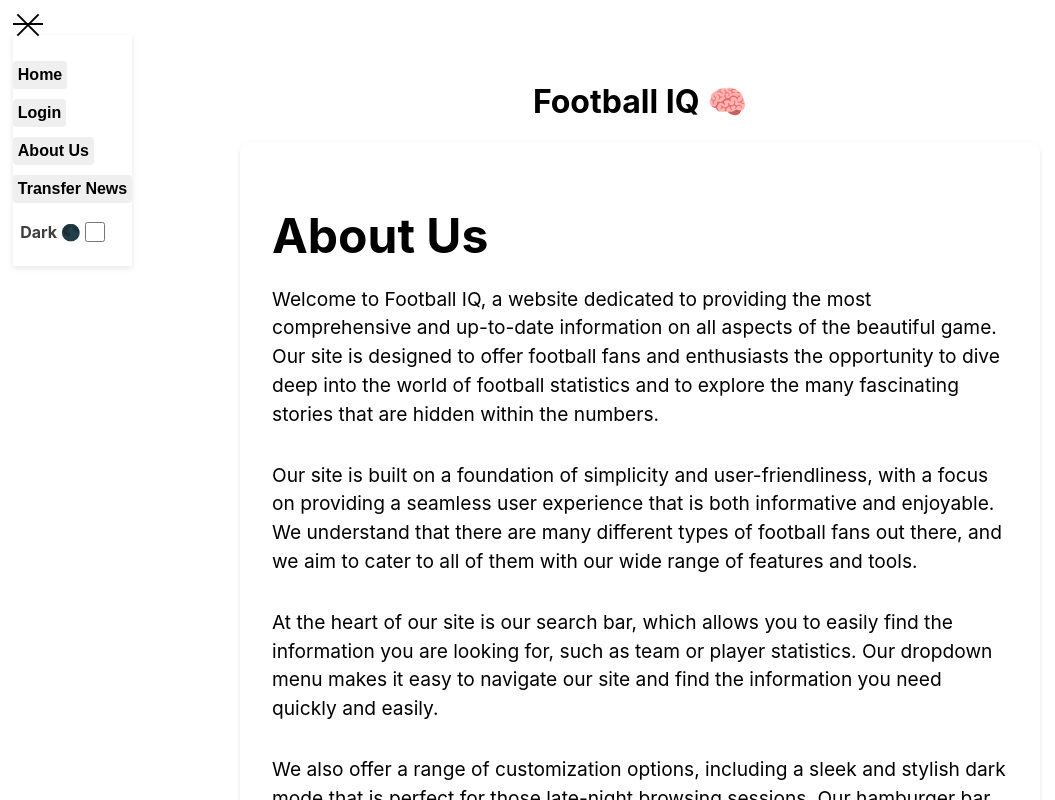
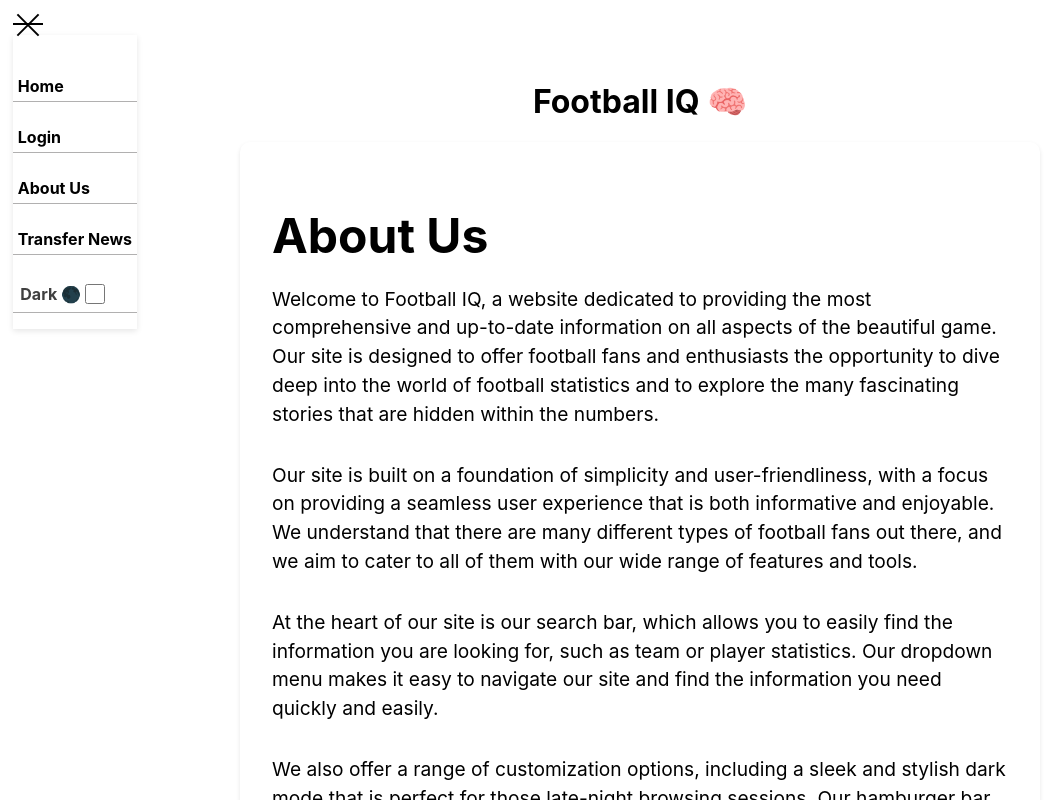
Before and after one commit to Elijah10000/football-iq, a Next.js app: page /About in a window 1280 px wide. Both pictures are taken after a click on the button 27 px from the left and 23 px from the top of the page. Shown: the top 800 px of the page, without its empty margins (0-1055 px from the left). Built offline with nearby package versions, Linux system fonts and the light colour scheme; no server answers.

Commit message:
few-changes-i-forget

```diff
--- a/components/DarkMode.tsx
+++ b/components/DarkMode.tsx
@@ -24,7 +24,7 @@ const DarkMode = ({ onToggle }: DarkModeProps) => {
       <GlobalStyles isDarkMode={isDarkMode} />
       <ToggleContainer>
       <ToggleLabel htmlFor="darkModeToggle" id="toggleLabel" isDarkMode={isDarkMode}>
-          {isDarkMode ? 'Light 🌞 ' : 'Dark 🌑 '}
+          {isDarkMode ? 'Light 🌞' : 'Dark 🌑'}
         </ToggleLabel>
         <ToggleSwitch
           type="checkbox"
--- a/components/hamburgerBar.tsx
+++ b/components/hamburgerBar.tsx
@@ -1,4 +1,4 @@
-import { HamburgerDiv, HamburgerButton, SidePanel, StyledButton, StyledGreeting, DarkModeDiv } from 'styles/hamburgerBar-style'
+import { HamburgerDiv, HamburgerButton, SidePanel, StyledButton, StyledGreeting, DarkModeDiv, GreetingText, GreetingImage } from 'styles/hamburgerBar-style'
 import DarkMode from './DarkMode';
 import { useState } from 'react';
 import { useGlobalContext } from 'contexts/GlobalContext';
@@ -39,13 +39,13 @@ export const Hamburger = (props: HamburgerProps) => {
         </HamburgerButton>
         <SidePanel isOpen={isOpen}>
           {isOpen && (
-            <ul>
-              {session ? <StyledGreeting>Hi, {session.user?.name}!</StyledGreeting> : null}
-              <li><StyledButton a href="/">Home</StyledButton></li>
+            <ul> {session ? (<StyledGreeting> <GreetingText>Hi, {session.user?.name.split(' ')[0]}!</GreetingText>{session.user?.image && <GreetingImage src={session.user.image} alt={session.user.name} />} </StyledGreeting>
+            ) : null}
+              <li><StyledButton><a href="/">Home</a></StyledButton></li>
               <li>
                 <StyledButton onClick={handleLogin}> {session ? 'Sign out' : 'Login'}</StyledButton>
               </li>
-              <li><StyledButton a href="/About">About Us</StyledButton></li>
+              <li><StyledButton><a href="/About">About Us</a></StyledButton></li>
               <li><StyledButton>Transfer News</StyledButton></li>
               <li><DarkModeDiv><DarkMode onToggle={handleToggle} /></DarkModeDiv></li>
             </ul>
--- a/package.json
+++ b/package.json
@@ -39,11 +39,12 @@
     "react-dom": "^18.2.0",
     "react-login-signup-form": "^1.0.7",
     "react-modal": "^3.16.1",
+    "react-particles-js": "^3.6.0",
     "react-router-dom": "^6.8.0",
     "react-select": "^5.7.2",
     "sanitize-html": "^2.10.0",
     "sequelize": "^6.31.1",
-    "styled-components": "^5.3.6",
+    "styled-components": "^5.3.10",
     "typescript": "4.8.4"
   },
   "devDependencies": {
--- a/styles/hamburgerBar-style.tsx
+++ b/styles/hamburgerBar-style.tsx
@@ -56,8 +56,9 @@ export const SidePanel = styled.div<{ isOpen: boolean }>`
   }
 
   li {
-    padding-top: 10px;
+    padding-top: 20px;
     cursor: pointer;
+    border-bottom: 1px solid #b1b0b0;
 
     &:hover {
       opacity: 0.8;
@@ -65,9 +66,7 @@ export const SidePanel = styled.div<{ isOpen: boolean }>`
   }
 `;
 
-export const StyledButton = styled.button<{ isDarkMode?: boolean }>`
-  /* background-color: ${({ isDarkMode }) => isDarkMode ? 'black' : 'white'}; */
-  /* color: ${({ isDarkMode }) => isDarkMode ? 'white' : 'black'}; */
+export const StyledButton = styled.div`
   border: none;
   border-radius: 4px;
   padding: 5px;
@@ -80,15 +79,19 @@ export const StyledButton = styled.button<{ isDarkMode?: boolean }>`
   }
 `;
 
-export const StyledGreeting = styled.button<{ isDarkMode?: boolean }>`
-  /* background-color: ${({ isDarkMode }) => isDarkMode ? 'red' : 'red'}; */
-  /* color: ${({ isDarkMode }) => isDarkMode ? 'white' : 'black'}; */
-  border: none;
-  border-radius: 4px;
-  padding: 5px;
-  font-size: 16px;
-  font-style: italic;
-  margin-bottom: 2%;
+export const StyledGreeting = styled.div`
+  display: flex;
+  align-items: center;
+`;
+
+export const GreetingText = styled.p`
+  margin-right: 10px;
+`;
+
+export const GreetingImage = styled.img`
+  border-radius: 50%;
+  width: 30px;
+  height: 30px;
 `;
 
 export const DarkModeDiv = styled.div`
--- a/tsconfig.json
+++ b/tsconfig.json
@@ -16,6 +16,6 @@
     "jsx": "preserve",
     "incremental": true
   },
-  "include": ["next-env.d.ts", "**/*.ts", "**/*.tsx", "components/dropdown.tsx", "public/server.js", "pages/login.jsx"],
+  "include": ["next-env.d.ts", "**/*.ts", "**/*.tsx", "components/dropdown.tsx", "public/server.js", "pages/login.jsx", "components/ParticleEffect.js", "pages/test.tsx"],
   "exclude": ["node_modules"]
 }
```
Also changed, not shown: pages/index.tsx (+15 -3 lines), styles/login-style.tsx (deleted, +0 -46 lines), assets/login.png (deleted), styles/index.tsx (line endings or trailing spaces), 1 other file (tests, documents, lock files or other folders).
